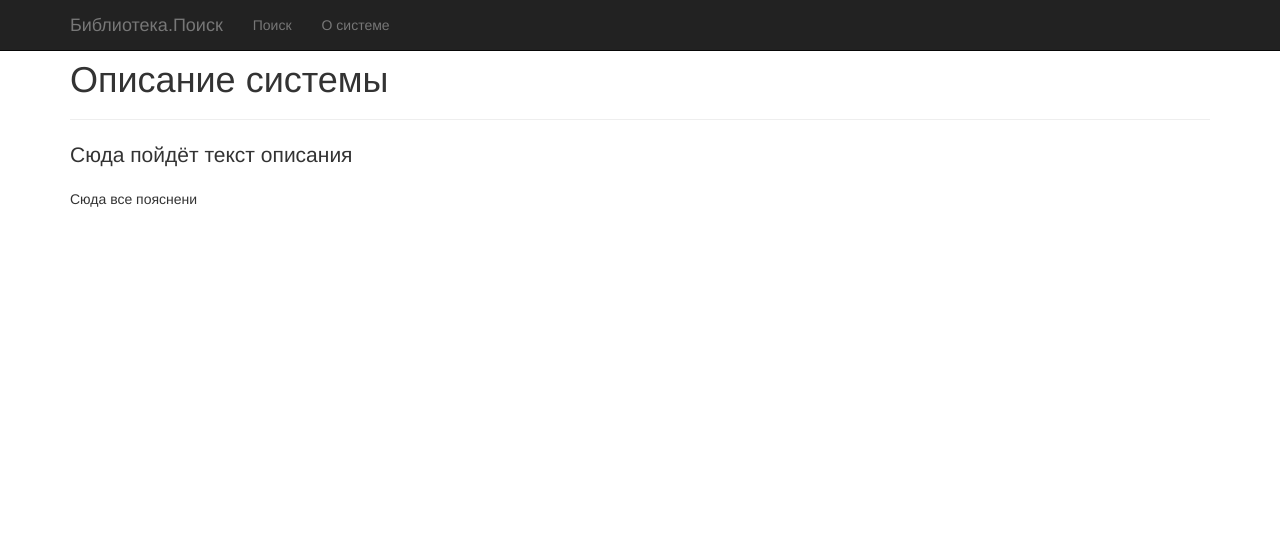
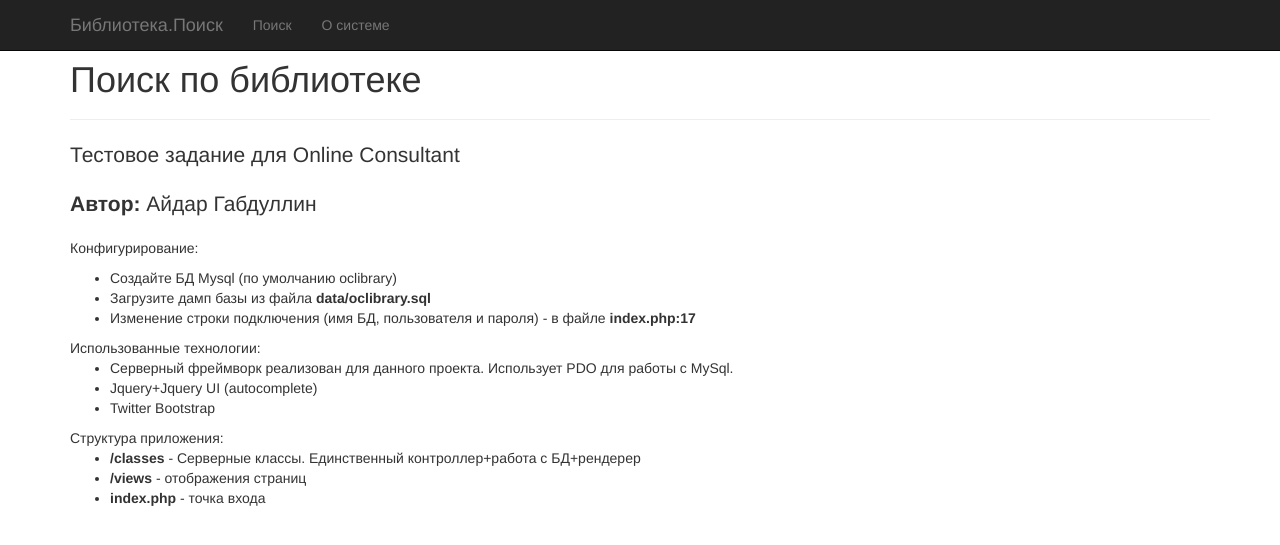
Before and after one commit to aidgab/oclibrary, a PHP site: page /index.php?route=about in a window 1280 px wide. Shown: the top 545 px of the page. Run offline with PHP 8.4, Linux system fonts and the light colour scheme; some libraries are stand-ins or nearby versions.

Commit message:
немного документации

```diff
--- a/views/about.php
+++ b/views/about.php
@@ -1,7 +1,26 @@
 <div class="container">
     <div class="page-header">
-        <h1>Описание системы</h1>
+        <h1>Поиск по библиотеке</h1>
     </div>
-    <p class="lead">Сюда пойдёт текст описания</p>
-    <p>Сюда все пояснени</p>
+    <p class="lead">Тестовое задание для Online Consultant</p>
+    <p class="lead"><b>Автор:</b> Айдар Габдуллин</p>
+    <p>Конфигурирование: <br />
+        <ul>
+            <li>Создайте БД Mysql (по умолчанию oclibrary)</li>
+            <li>Загрузите дамп базы из файла <b>data/oclibrary.sql</b></li>
+            <li>Изменение строки подключения (имя БД, пользователя и пароля) - в файле <b>index.php:17</b></li>
+        </ul>
+        Использованные технологии:<br />
+        <ul>
+            <li>Серверный фреймворк реализован для данного проекта. Использует PDO для работы с MySql. </li>
+            <li>Jquery+Jquery UI (autocomplete)</li>
+            <li>Twitter Bootstrap</li>
+        </ul>
+        Структура приложения:
+        <ul>
+            <li><b>/classes</b> - Серверные классы. Единственный контроллер+работа с БД+рендерер</li>
+            <li><b>/views</b> - отображения страниц</li>
+            <li><b>index.php</b> - точка входа</li>
+        </ul>
+    </p>
 </div>
```
Also changed, not shown: README.md.
